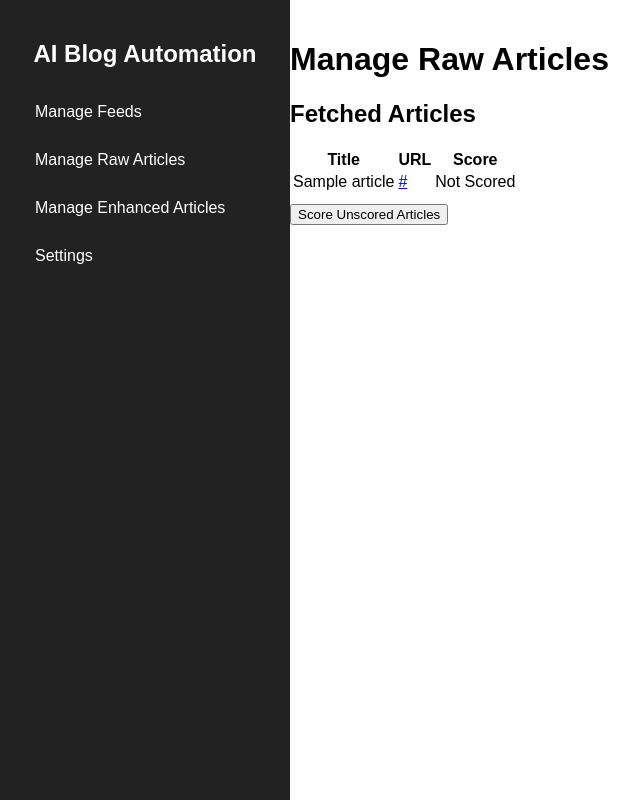
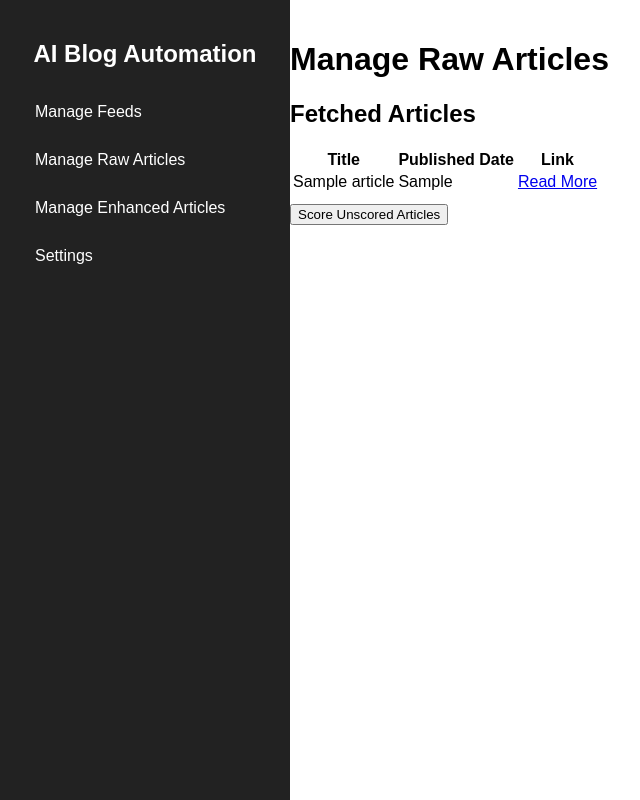
Before and after one commit to Arch99up/ai-blog-automation, a Flask app: page /articles in a window 1280 px wide. Shown: the whole page, without its empty margins (0-640 px from the left). Run offline with Flask 3, Linux system fonts and the light colour scheme; tables that the repository leaves empty hold one stand-in row (values such as "Sample post").

Commit message:
Update articles.html

```diff
--- a/templates/articles.html
+++ b/templates/articles.html
@@ -8,14 +8,14 @@
 <table>
     <tr>
         <th>Title</th>
-        <th>URL</th>
-        <th>Score</th>
+        <th>Published Date</th>
+        <th>Link</th>
     </tr>
     {% for article in articles %}
     <tr>
         <td>{{ article[1] }}</td>
-        <td><a href="{{ article[2] }}" target="_blank">{{ article[2] }}</a></td>
-        <td>{{ article[4] if article[4] else 'Not Scored' }}</td>
+        <td>{{ article[3] }}</td>
+        <td><a href="{{ article[2] }}" target="_blank">Read More</a></td>
     </tr>
     {% endfor %}
 </table>
```
